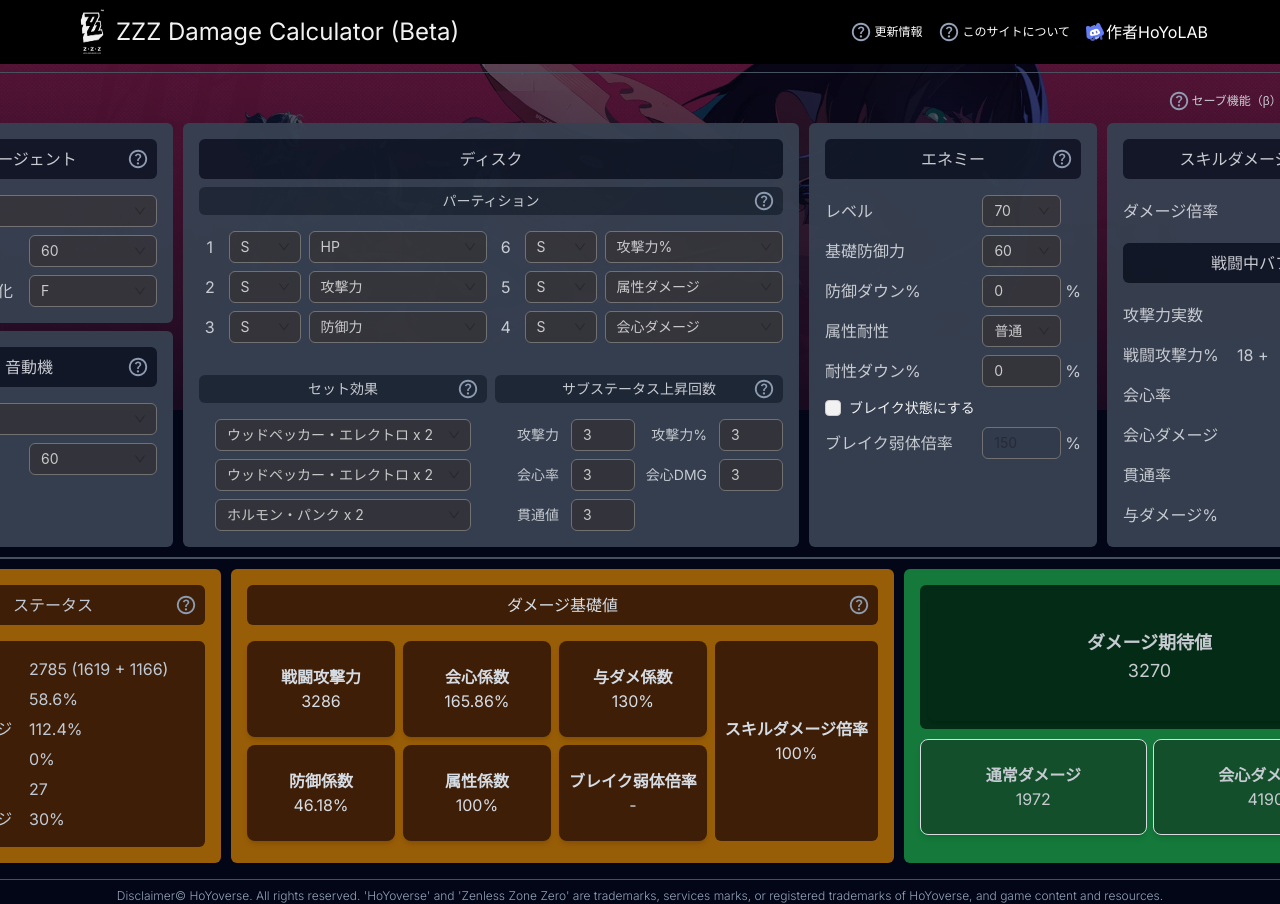
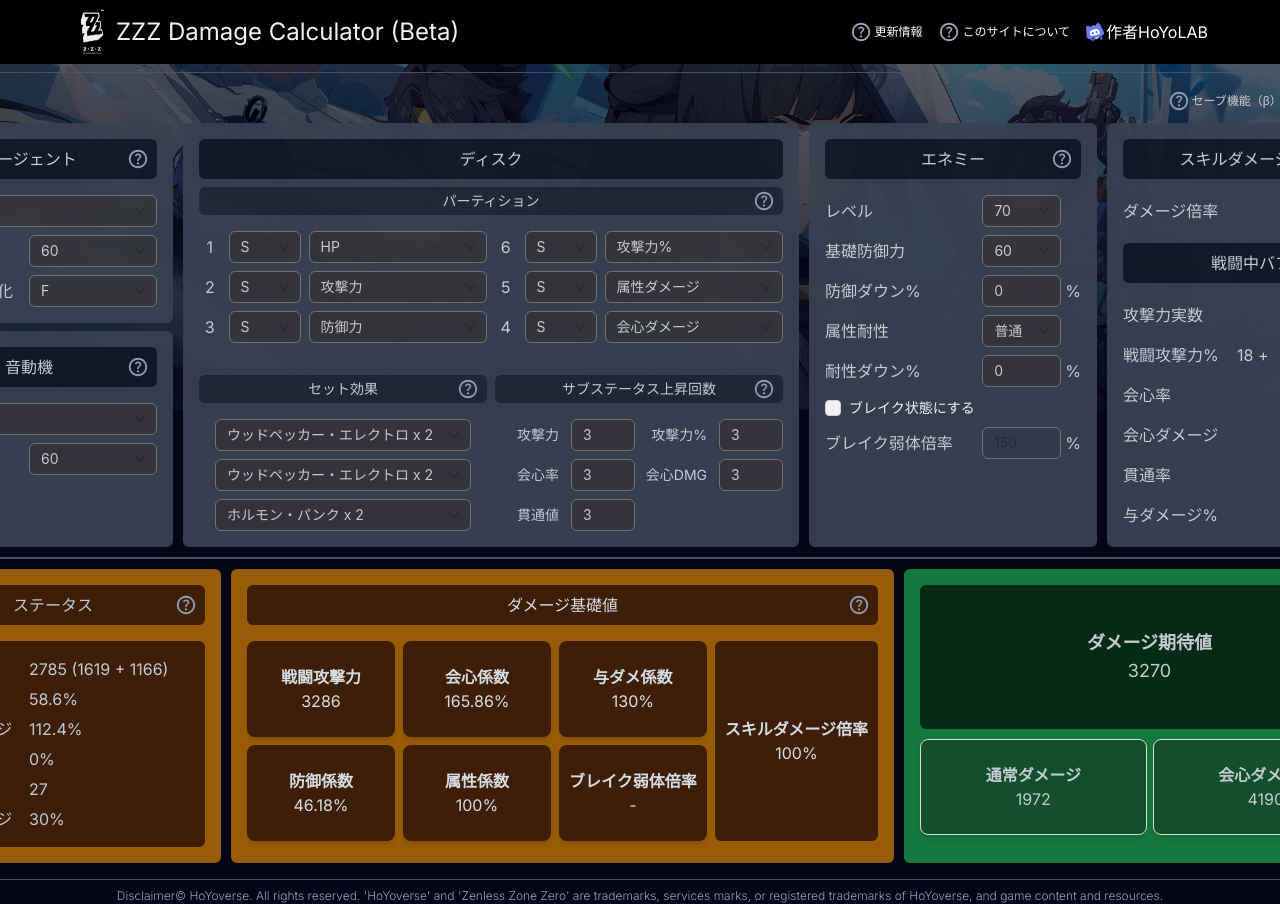
Before and after one commit to negagen/zzz-calculator, a Next.js app: page / in a window 1280 px wide. Shown: the top 904 px of the page. Built offline with nearby package versions, Linux system fonts and the light colour scheme.

Commit message:
Update background

```diff
--- a/components/features/Layout/Layout.tsx
+++ b/components/features/Layout/Layout.tsx
@@ -19,7 +19,7 @@
         <Image
           width={2000}
           height={540}
-          src="/images/zzz1_1.png"
+          src="/images/zzz1_4.jpg"
           alt="Background"
           className="absolute z-0 top-0 opacity-35"
         />
```
Also changed, not shown: public/images/zzz1_4.jpg (added).
